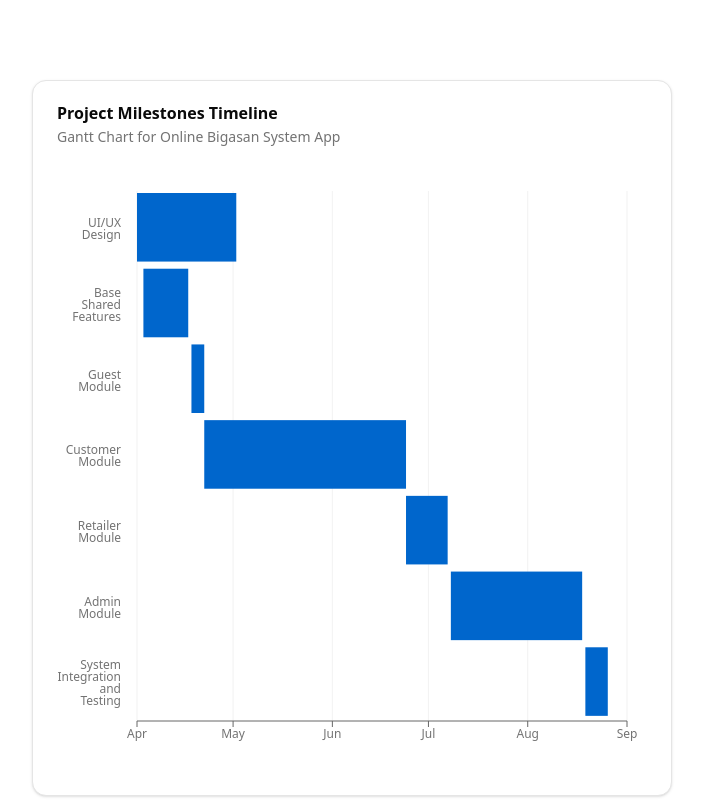
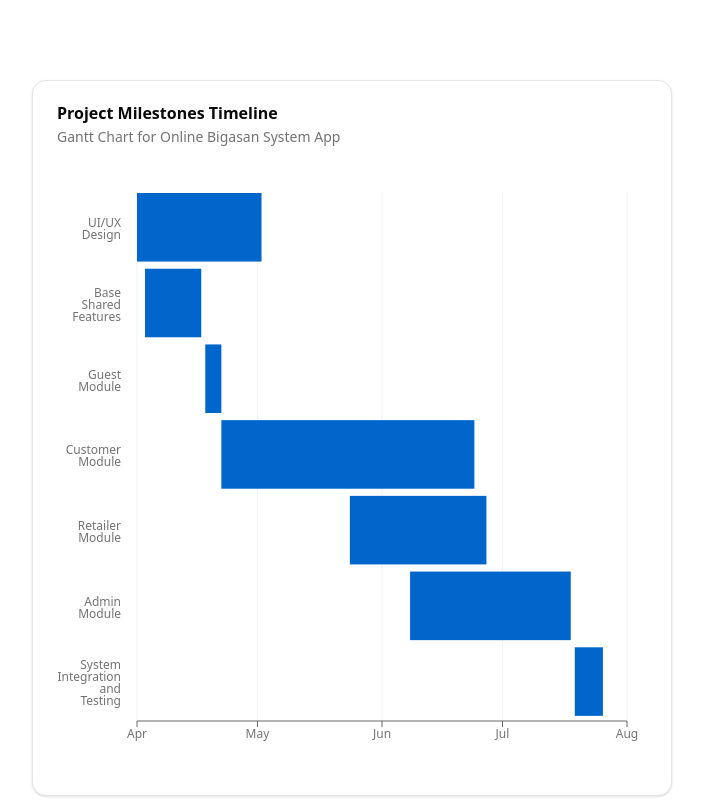
Before and after one commit to RusselHarveyMercadoIV/bigasan-sample-chart, a React (Vite) app: page / in a window 1280 px wide. Shown: the top 800 px of the page, without its empty margins (288-991 px from the left). Built offline with nearby package versions, Linux system fonts and the light colour scheme.

Commit message:
adjust milestones

```diff
--- a/src/components/gantt.tsx
+++ b/src/components/gantt.tsx
@@ -36,18 +36,18 @@ const chartData = [
   },
   {
     milestone: "Retailer Module",
-    start: new Date(2025, 5, 24), // June 21, 2025
-    end: new Date(2025, 6, 7), // July 24, 2025
+    start: new Date(2025, 4, 24), // June 21, 2025
+    end: new Date(2025, 5, 27), // July 24, 2025
   },
   {
     milestone: "Admin Module",
-    start: new Date(2025, 6, 8), // July 25, 2025
-    end: new Date(2025, 7, 18), // August 14, 2025
+    start: new Date(2025, 5, 8), // July 25, 2025
+    end: new Date(2025, 6, 18), // August 14, 2025
   },
   {
     milestone: "System Integration and Testing",
-    start: new Date(2025, 7, 19), // August 15, 2025
-    end: new Date(2025, 7, 26), // August 21, 2025
+    start: new Date(2025, 6, 19), // August 15, 2025
+    end: new Date(2025, 6, 26), // August 21, 2025
   },
 ];
 
@@ -144,7 +144,6 @@ export default function Gantt() {
                   new Date(2025, 5, 1).getTime(), // Jun
                   new Date(2025, 6, 1).getTime(), // Jul
                   new Date(2025, 7, 1).getTime(), // Aug
-                  new Date(2025, 8, 1).getTime(), // Sep
                 ]}
               />
               <ChartTooltip
```
